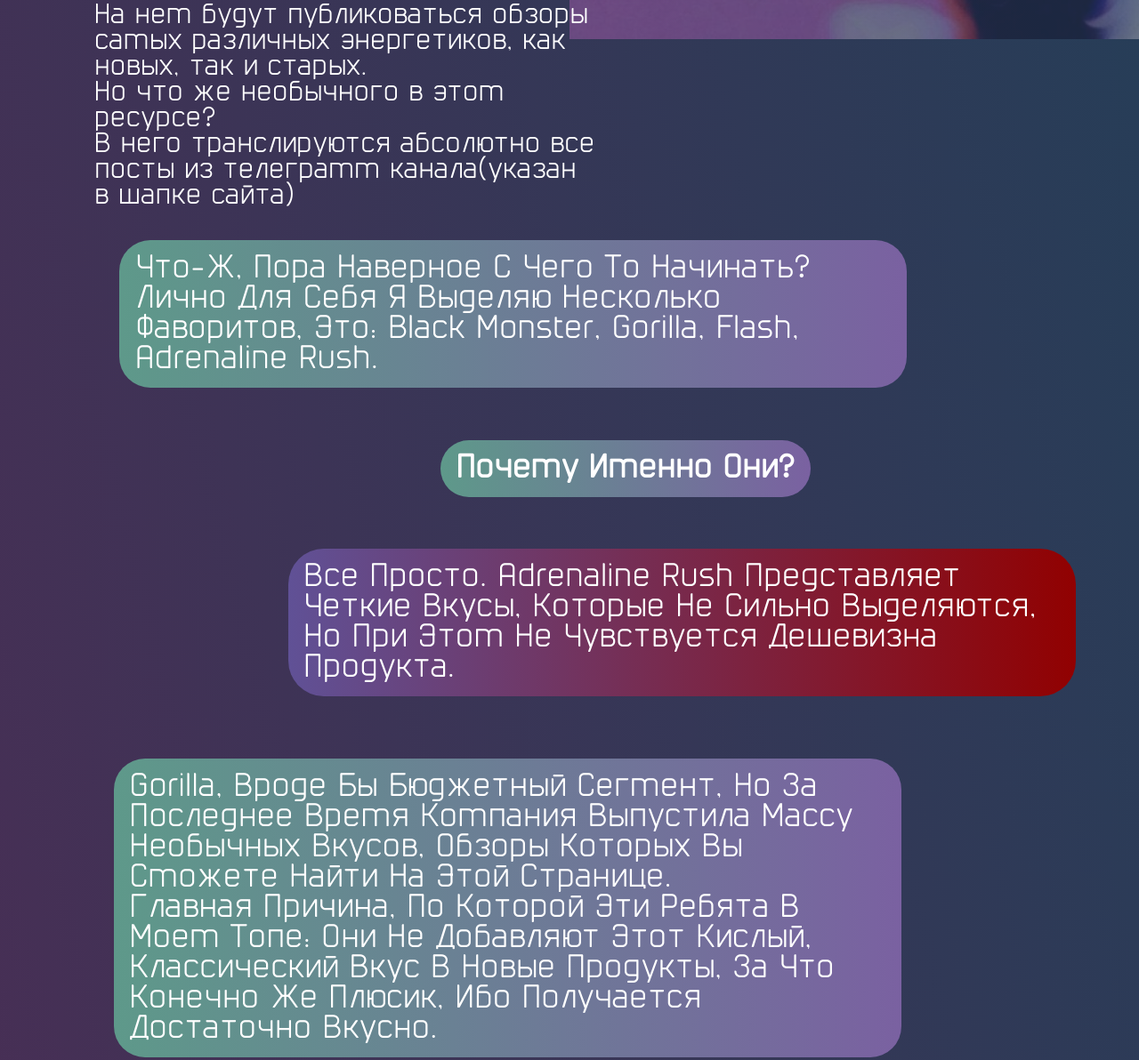
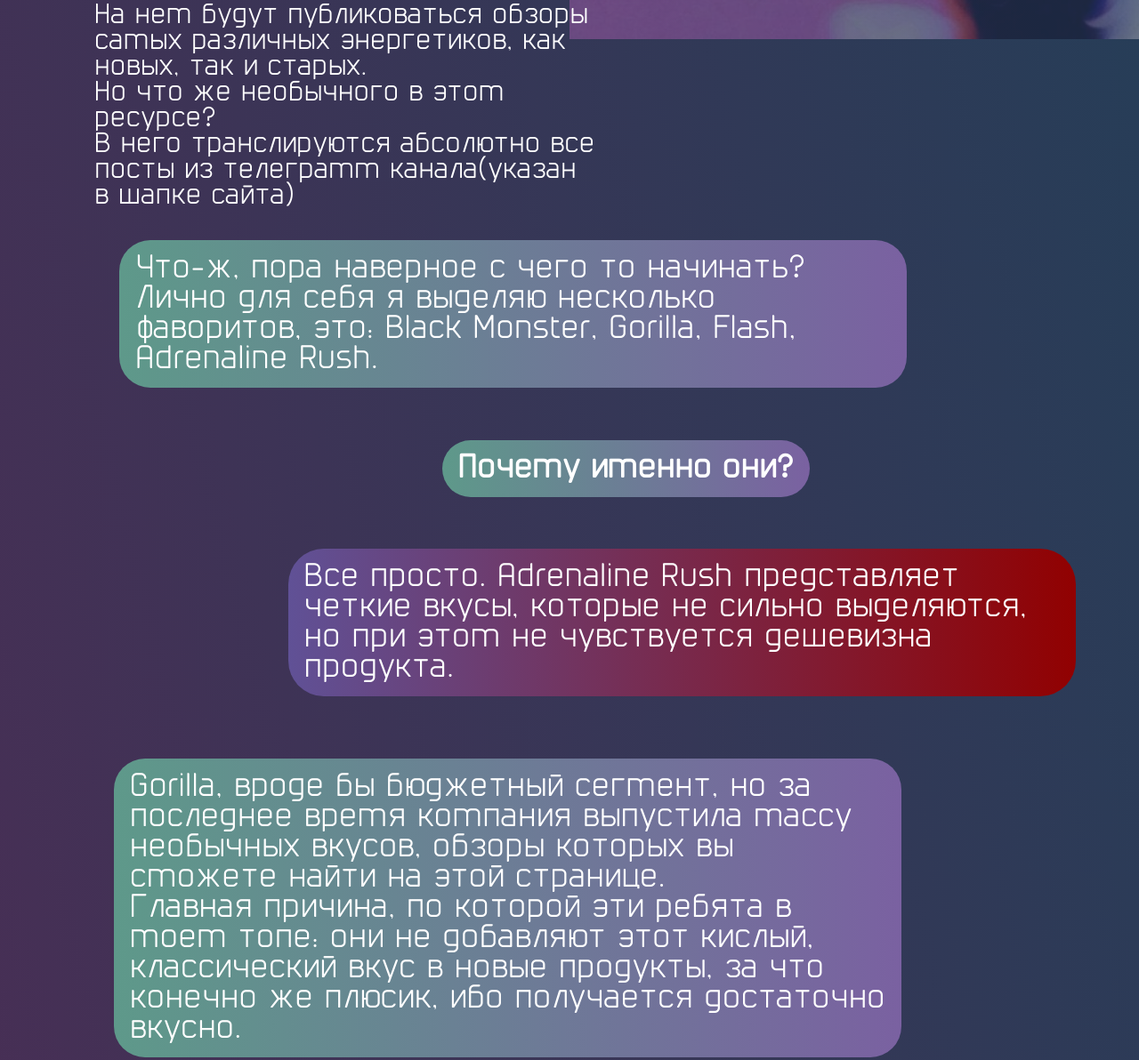
Before and after one commit to Sterlingov/only-energy, a plain HTML site: page index.html in a window 1280 px wide. Shown: the part 756-1948 px from the top of the page at 89% size. Drawn offline with Linux system fonts and the light colour scheme; no server answers.

Commit message:
фиксанул text-transform:capitalize

```diff
--- a/style.css
+++ b/style.css
@@ -47,7 +47,7 @@ display: inline;
 /* шапка */
 body{
   height: 5000px;
-  background: linear-gradient(to bottom left, rgb(35, 63, 88),50%, rgb(87, 40, 84));
+  background: linear-gradient(to bottom left, rgb(35, 63, 88), 50%, rgb(87, 40, 84));
   background-repeat: repeat-x;
   font-family: cuyabra;
 
@@ -136,7 +136,7 @@ padding-left: 20px;
 color: rgb(255, 255, 255);
 font-size: 35px;
 font-family: cuyabra;
-text-transform: capitalize;
+text-transform: none;
 border-width: 50vh;
 }
 .odin2{
@@ -154,7 +154,7 @@ border-width: 50vh;
   color: rgb(255, 255, 255);
   font-size: 35px;
   font-family: cuyabra;
-  text-transform: capitalize;
+  text-transform: none;
   }
 
 .odinsh{
```
